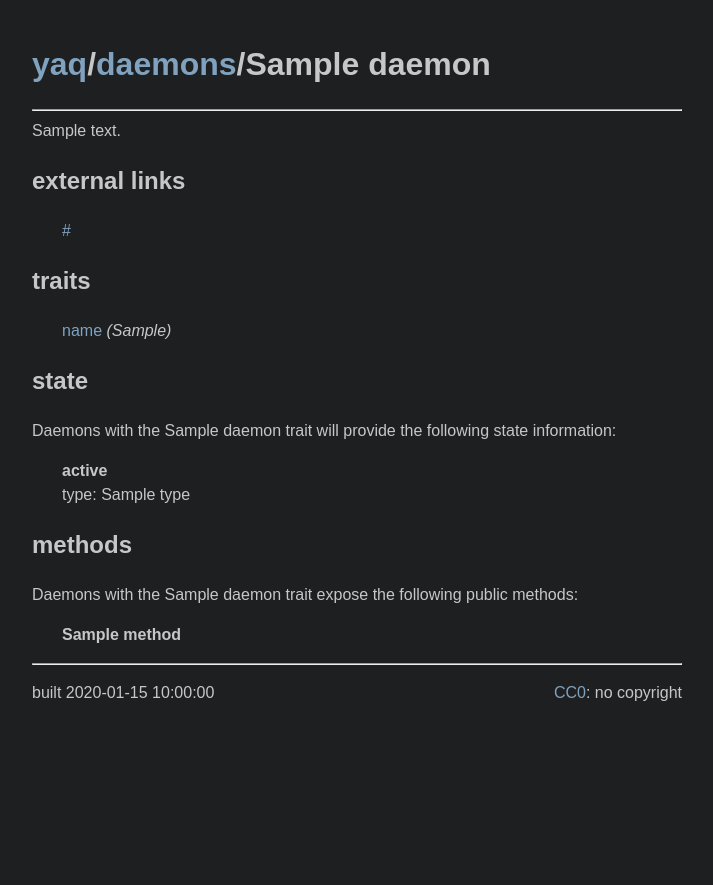
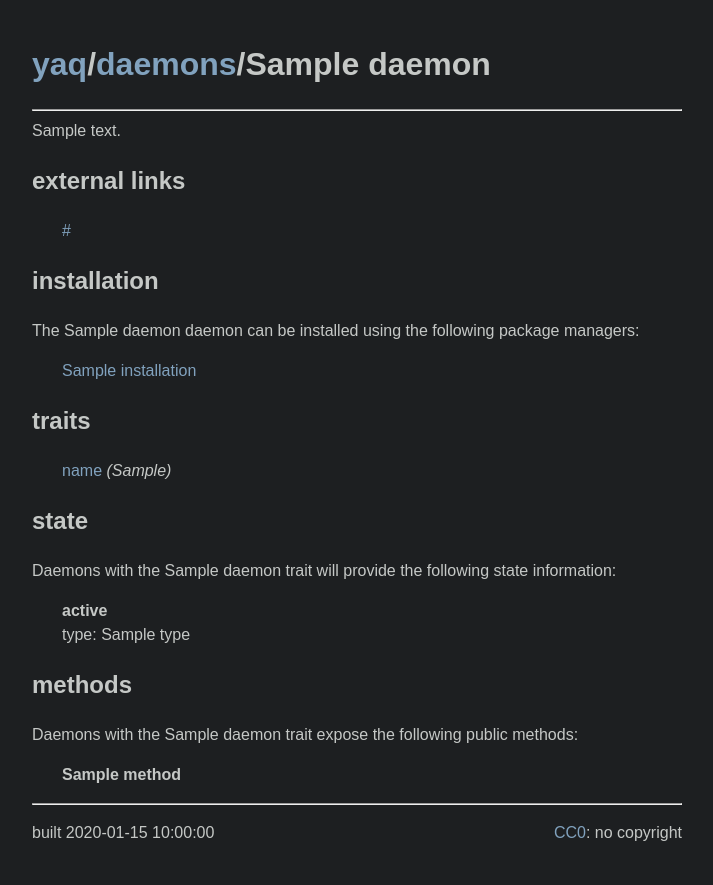
Before and after one commit to yaq-project/yaq-fyi, a Python web app: template templates/daemon.html in a window 1280 px wide. Shown: the whole page, without its empty margins (283-996 px from the left). Before the commit the page ends 701 px from the top, so only its background shows below. Run offline with Jinja, Linux system fonts and the light colour scheme; the template is opened without the code that fills it: most values are stand-ins (such as "Sample title", 1, 10 or a date in 2020).

Commit message:
installation

```diff
--- a/build.py
+++ b/build.py
@@ -80,7 +80,7 @@ for daemon in daemons.values():
     template = env.get_template('daemon.html')
     with open(p, 'w') as fh:
         print(daemon)
-        fh.write(template.render(daemon=daemon, title=trait.name, date=date))
+        fh.write(template.render(daemon=daemon, title=daemon.name, date=date))
 
 # css ---------------------------------------------------------------------------------------------
 
--- a/daemons/ads1115.toml
+++ b/daemons/ads1115.toml
@@ -6,9 +6,6 @@ traits = ["is-daemon", "uses-i2c"]
 source = "https://gitlab.com/yaq/yaqd-ads1115"
 bugtracker = "https://gitlab.com/yaq/yaqd-ads1115/-/issues"
 reference = "http://www.ti.com/product/ADS1115"
-
-[install]
-language = "python"
 
 [config]
 fsr.type = "number"
--- a/daemons/micro-hr.toml
+++ b/daemons/micro-hr.toml
@@ -6,8 +6,8 @@ traits = ["has-turret", "is-homeable"]
 source = "https://gitlab.com/yaq/yaqd-horiba"
 bugtracker = "https://gitlab.com/yaq/yaqd-horiba/issues"
 
-[install]
-language = "python"
+[installation]
+PyPI = "https://pypi.org/project/yaqd-horiba/"
 
 [config]
 gratings.type = "[{'lines_per_mm': 'number'}, ...]"
--- a/graph.py
+++ b/graph.py
@@ -30,7 +30,7 @@ class Trait(object):
         return self.name
 
     def format_origin(self, lis):
-        return "from " + ">".join([f"<a href='../{l}'>{l}</a>" for l in lis])
+        return "from " + " ➜ ".join([f"<a href='../{l}'>{l}</a>" for l in lis])
 
 traits = {}
 
@@ -81,6 +81,7 @@ class Daemon(object):
         self.name = kwargs["name"]
         self.description = kwargs["description"]
         self.links = kwargs.get("links", dict())
+        self.installation = kwargs.get("installation", dict())
         self.traits = dict()
         for t in kwargs["traits"]:
             self.traits[t] = []
@@ -96,7 +97,7 @@ class Daemon(object):
         return self.name
 
     def format_origin(self, lis):
-        return "from " + ">".join([f"<a href='../../traits/{l}'>{l}</a>" for l in lis])
+        return "from " + " ➜ ".join([f"<a href='../../traits/{l}'>{l}</a>" for l in lis])
 
 
 daemons = {}
--- a/templates/daemon.html
+++ b/templates/daemon.html
@@ -12,6 +12,17 @@
 <h2>external links</h2>
 <p class="tab30">
 {% for k, v in daemon.links.items() %}
+  <a href={{ v }}>{{ k }}</a> <br>
+{% endfor %}
+{% endif %}
+
+{% if daemon.installation %}
+<h2>installation</h2>
+<p>
+The {{ daemon.name }} daemon can be installed using the following package managers:
+</p>
+<p class="tab30">
+{% for k, v in daemon.installation.items() %}
   <a href={{ v }}>{{ k }}</a> <br>
 {% endfor %}
 {% endif %}
@@ -72,7 +83,7 @@
 {% for k, v in daemon.method.items() %}
    <p class="tab30">
    <b>{{ k }}</b>
-   {% if "returns" in v.keys() %} → {{ v["returns"] }} {% endif %}
+   {% if "returns" in v.keys() %} ➜  {{ v["returns"] }} {% endif %}
    <br>
    {% if "description" in v.keys() %} {{ v["description"] }} <br> {% endif %}
    {% if "origin" in v.keys() %}
--- a/templates/trait.html
+++ b/templates/trait.html
@@ -65,7 +65,7 @@
 {% for k, v in trait.method.items() %}
    <p class="tab30">
    <b>{{ k }}</b>
-   {% if "returns" in v.keys() %} → {{ v["returns"] }} {% endif %}
+   {% if "returns" in v.keys() %} ➜  {{ v["returns"] }} {% endif %}
    <br>
    {% if "description" in v.keys() %} {{ v["description"] }} <br> {% endif %}
    {% if "origin" in v.keys() %}
```
